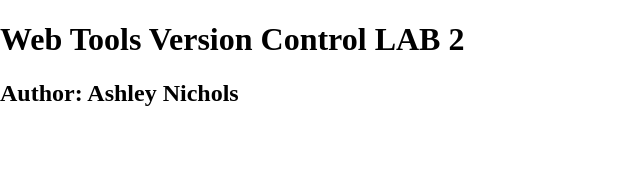
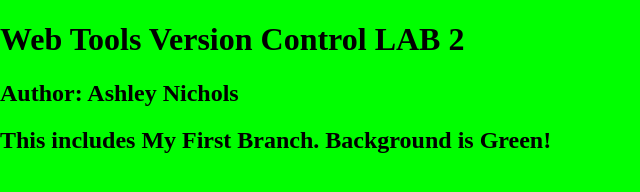
Before and after one commit to anicholsFVTC/Webtoolsgithubintro_-Ashley_N, a plain HTML site: page index.html in a window 1280 px wide. Shown: the whole page, without its empty margins (0-640 px from the left). Drawn offline with nearby package versions, Linux system fonts and the light colour scheme.

Commit message:
Changed Background to Green
Chnaged background color to green looked up color code for green

```diff
--- a/_css/main.css
+++ b/_css/main.css
@@ -7,7 +7,7 @@ html {
   -ms-text-size-adjust: 100%;
   -webkit-text-size-adjust: 100%;
 }
-html, body  {
+html, body  {background-color:#00FF00;
 	margin: 0;
 }
 /* Correct `block` display not defined in IE 8/9.*/
--- a/index.html
+++ b/index.html
@@ -16,6 +16,7 @@
     <header>
 	<h1>Web Tools Version Control LAB 2</h1>
         <h2>Author: Ashley Nichols</h2>
+        <h2>This includes My First Branch. Background is Green!</h2>
     </header>
     <nav id="pageNav">
     </nav>
```
